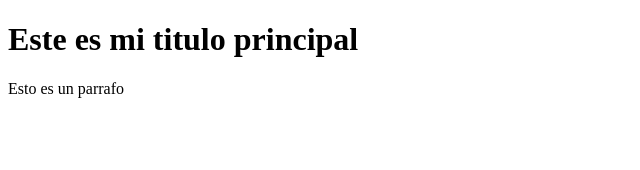
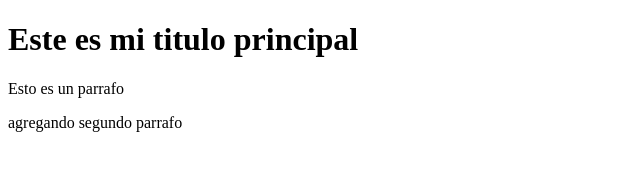
Before and after one commit to cesarfer123/proyecto-empresa-A, a plain HTML site: page index.html in a window 1280 px wide. Shown: the whole page, without its empty margins (0-640 px from the left). Drawn offline with Linux system fonts and the light colour scheme.

Commit message:
agregando segundo parrafo

```diff
--- a/index.html
+++ b/index.html
@@ -9,5 +9,6 @@
 <body>
     <h1>Este es mi titulo principal</h1>
     <p>Esto es un parrafo</p>
+    <p>agregando segundo parrafo</p>
 </body>
 </html>
```
Also changed, not shown: 1 other file.
